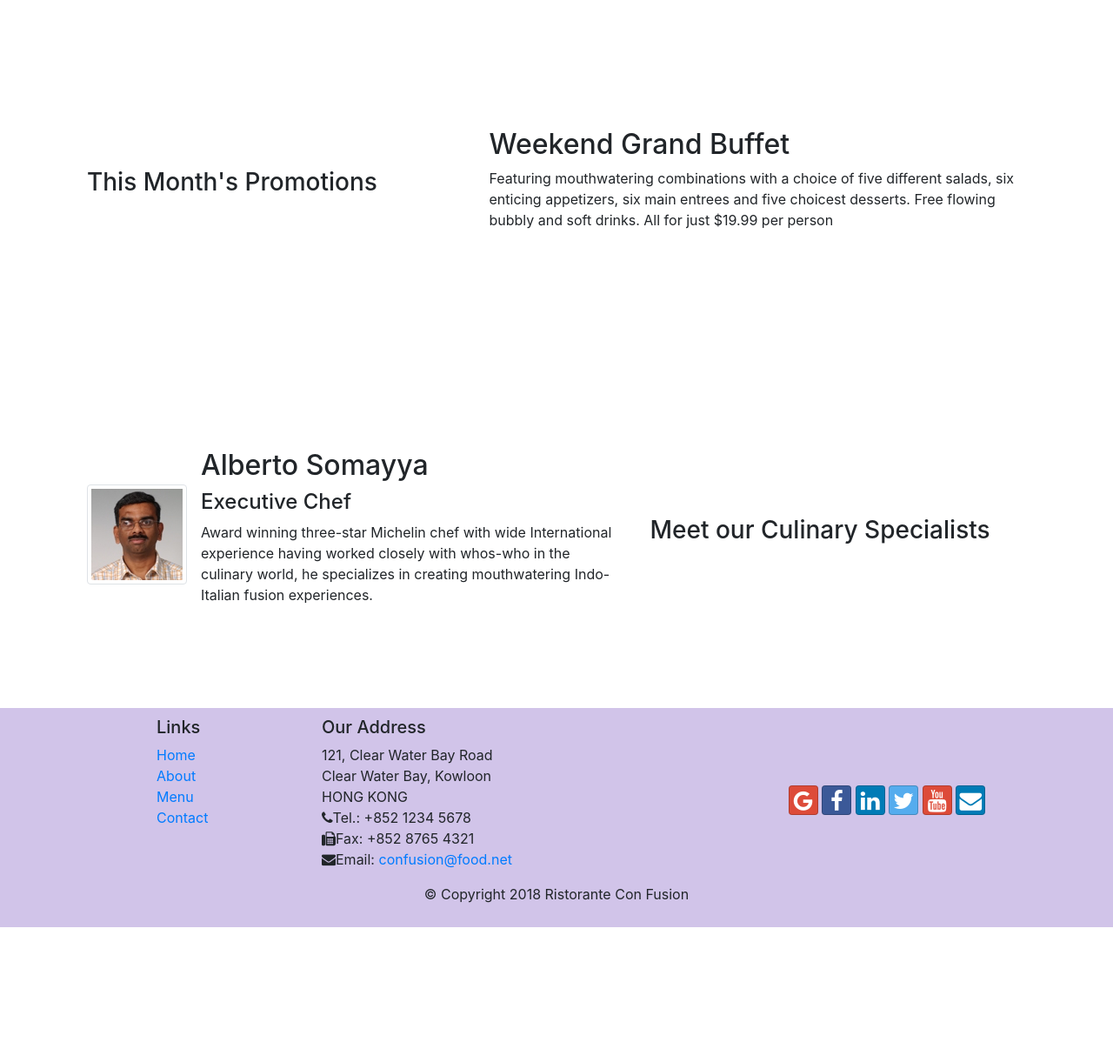
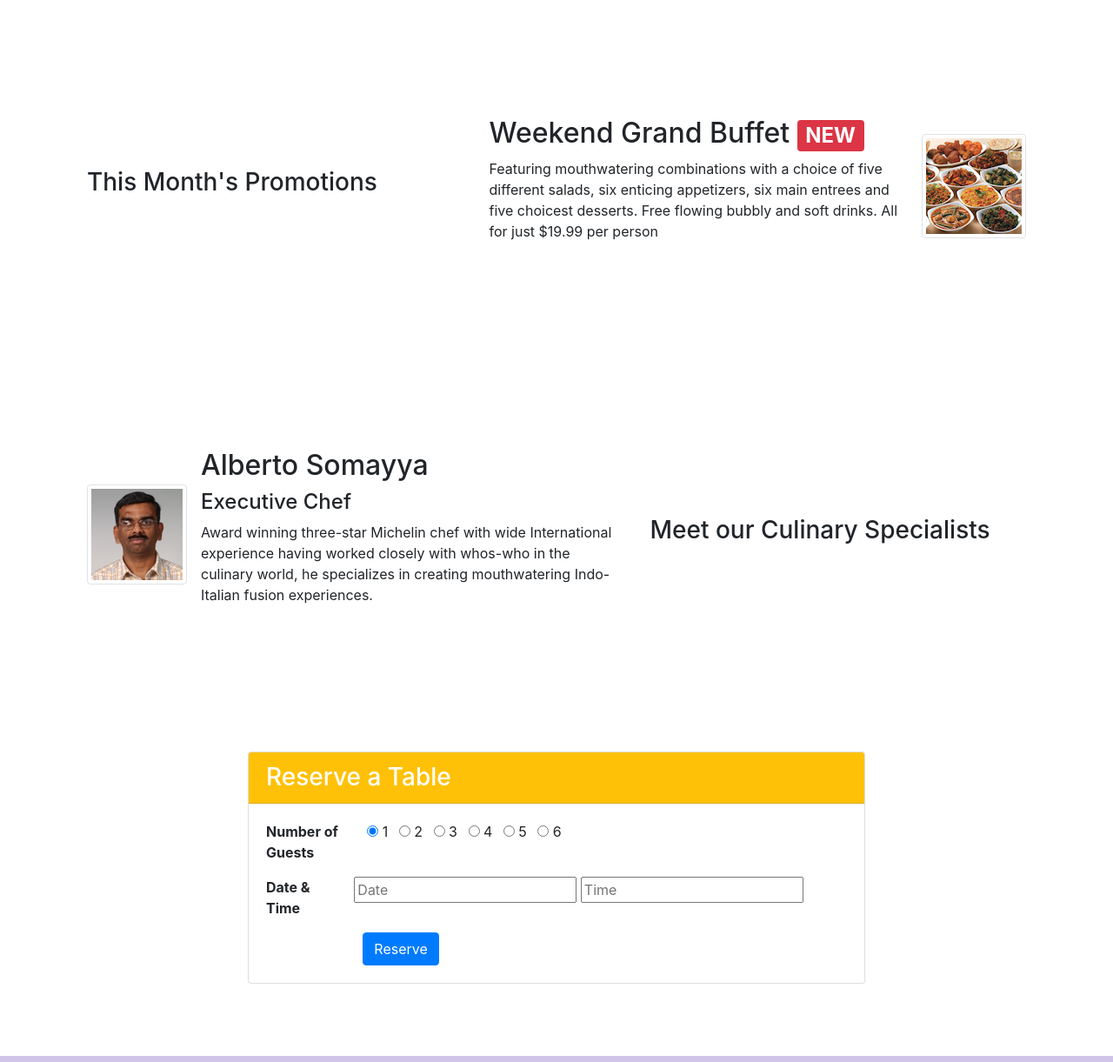
Before and after one commit to ItzMeAditya/ConFusion, a website: page index.html in a window 1280 px wide. Shown: the part 720-1941 px from the top of the page at 87% size. Before the commit the page ends 1786 px from the top, so only its background shows below. Drawn offline with nearby package versions, Linux system fonts and the light colour scheme.

Commit message:
Second Assignment

```diff
--- a/index.html
+++ b/index.html
@@ -41,8 +41,11 @@
                     <h1>Ristorante con Fusion</h1>
                     <p>We take inspiration from the World's best cuisines, and create a unique fusion experience. Our lipsmacking creations will tickle your culinary senses!</p>
                 </div>
-                <div class="col-12 col-sm align-self-center">
+                <div class="col-12 col-sm-3 align-self-center">
                     <img src="img/logo.png" alt="logo" class="img-fluid">
+                </div>
+                <div class="col-12 col-sm-3 align-self-center">
+                    <a href="#mybtn" class="text-decoration-none"><button class="btn btn-warning btn-block">Reserve Table</button></a>
                 </div>
             </div>
         </div>
@@ -57,21 +60,25 @@
                 <div class="media">
                     <img src="img/uthappizza.png" alt="unthappizza" class="d-flex mr-3 img-thumbnail align-self-center">
                     <div class="media-body mt-0">
-                        <h2>Uthappizza</h2>
+                        <h2>Uthappizza <span class="badge badge-danger">HOT</span><span class="badge badge-pills bg-success ml-3">$ 4.99</span></h2>
                         <p>A unique combination of Indian Uthappam (pancake) and Italian pizza, topped with Cerignola olives, ripe vine cherry tomatoes, Vidalia onion, Guntur chillies and Buffalo Paneer.</p>
                     </div>
                 </div>
             </div>
         </div>
 
-
         <div class="row align-items-center row-content">
             <div class="col-4 col-sm-5">
                 <h3>This Month's Promotions</h3>
             </div>
             <div class="col-8 col-sm-7">
-                <h2>Weekend Grand Buffet</h2>
-                <p>Featuring mouthwatering combinations with a choice of five different salads, six enticing appetizers, six main entrees and five choicest desserts. Free flowing bubbly and soft drinks. All for just $19.99 per person </p>
+                <div class="media">
+                    <div class="media-body mt-0">
+                        <h2>Weekend Grand Buffet <span class="badge badge-danger">NEW</span></h2>
+                        <p>Featuring mouthwatering combinations with a choice of five different salads, six enticing appetizers, six main entrees and five choicest desserts. Free flowing bubbly and soft drinks. All for just $19.99 per person </p>
+                    </div>
+                    <img src="img/buffet.png" alt="buffet" class="d-flex ml-2 img-thumbnail align-self-center">
+                </div>
             </div>
         </div>
 
@@ -86,6 +93,39 @@
                         <h2>Alberto Somayya</h2>
                         <h4>Executive Chef</h4>
                         <p>Award winning three-star Michelin chef with wide International experience having worked closely with whos-who in the culinary world, he specializes in creating mouthwatering Indo-Italian fusion experiences. </p>
+                    </div>
+                </div>
+            </div>
+        </div>
+
+        <div class="row row-content" id="mybtn">
+            <div class="col-12 col-sm-8 offset-sm-2">
+                <div class="card">
+                    <h3 class="card-header bg-warning text-white">Reserve a Table</h3>
+                    <div class="card-body">
+                        <dl class="row">
+                            <dt class="col-sm-2">Number of Guests</dt>
+                            <form class="form-group col-sm">
+                                <label class="mr-2 radio-inline"><input type="radio" name="optradio" checked> 1</label>
+                                <label class="mr-2 radio-inline"><input type="radio" name="optradio"> 2</label>
+                                <label class="mr-2 radio-inline"><input type="radio" name="optradio"> 3</label>
+                                <label class="mr-2 radio-inline"><input type="radio" name="optradio"> 4</label>
+                                <label class="mr-2 radio-inline"><input type="radio" name="optradio"> 5</label>
+                                <label class="mr-2 radio-inline"><input type="radio" name="optradio"> 6</label>
+                            </form>
+                        </dl>
+                        <dl class="row">
+                            <dt class="col-sm-2">Date & Time</dt>
+                            <form>
+                                <label>
+                                    <input type="text" placeholder="Date">
+                                </label>
+                                <label>
+                                    <input type="text" placeholder="Time">
+                                </label>
+                            </form>
+                        </dl>
+                        <button type="submit" class="btn btn-primary offset-sm-2">Reserve</button>
                     </div>
                 </div>
             </div>
```
